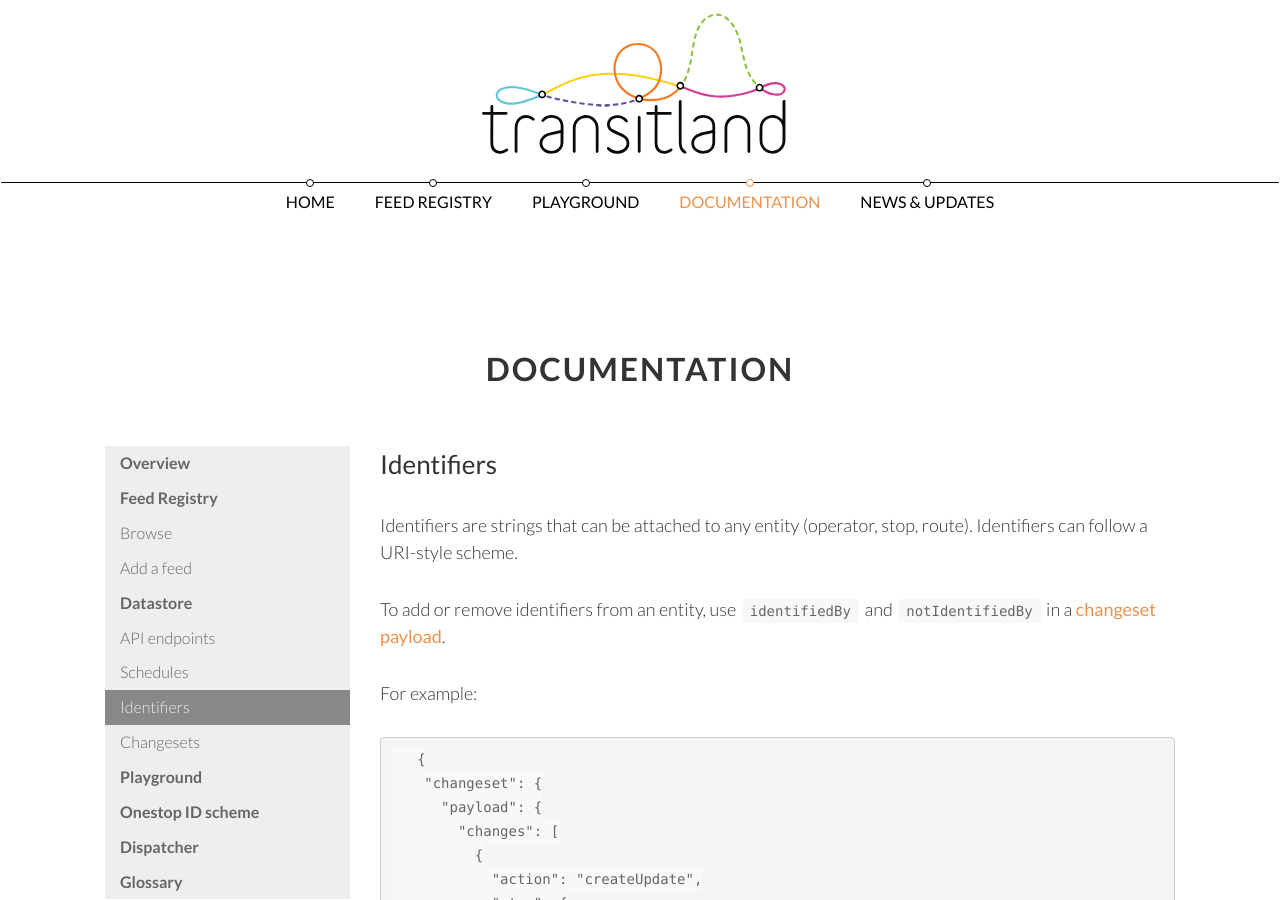
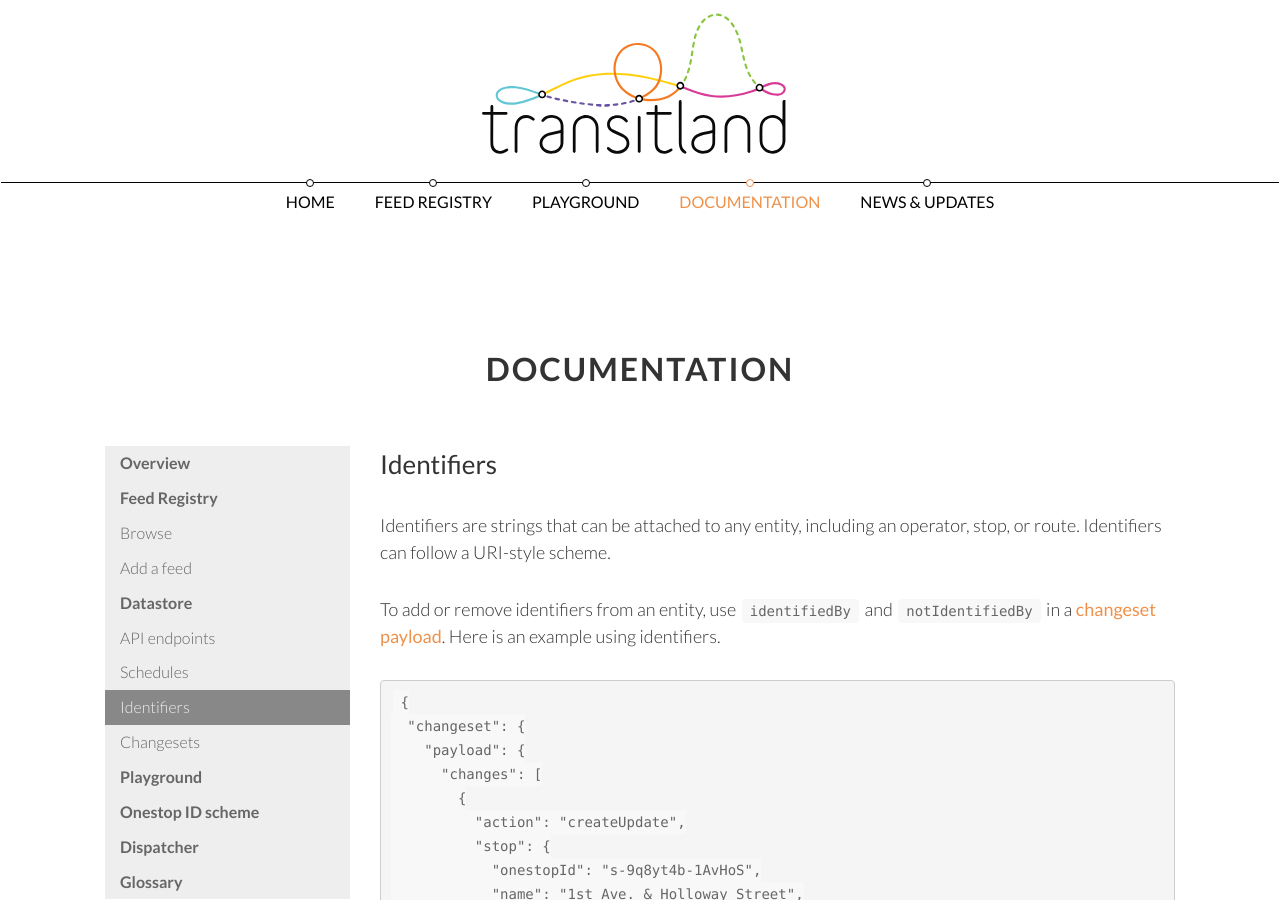
Before and after one commit to transitland/www-transit-land, a Jekyll site: the page built from documentation/datastore/identifiers.md, in a window 1280 px wide and 900 px high. Built offline with Jekyll 4.4.1, drawn with Linux system fonts in a browser that asks for light colours; nearby versions of some CDN libraries.

Commit message:
fix formatting and broken link in identifiers

`````diff
--- a/documentation/datastore/identifiers.md
+++ b/documentation/datastore/identifiers.md
@@ -3,29 +3,27 @@
 layout: documentation
 ---
 
-Identifiers are strings that can be attached to any entity (operator, stop, route). Identifiers can follow a URI-style scheme.
+Identifiers are strings that can be attached to any entity, including an operator, stop, or route. Identifiers can follow a URI-style scheme.
 
-To add or remove identifiers from an entity, use `identifiedBy` and `notIdentifiedBy` in a [changeset payload](changesets.md).
+To add or remove identifiers from an entity, use `identifiedBy` and `notIdentifiedBy` in a [changeset payload](changesets). Here is an example using identifiers.
 
-For example:
-
-  ````json
-  {
-    "changeset": {
-      "payload": {
-        "changes": [
-          {
-            "action": "createUpdate",
-            "stop": {
-              "onestopId": "s-9q8yt4b-1AvHoS",
-              "name": "1st Ave. & Holloway Street",
-              "identifiedBy": ["gtfs://sfmta/343"],
-              "notIdentifiedBy": ["gtfs://sfmta/422"]
-            }
+```json
+{
+  "changeset": {
+    "payload": {
+      "changes": [
+        {
+          "action": "createUpdate",
+          "stop": {
+            "onestopId": "s-9q8yt4b-1AvHoS",
+            "name": "1st Ave. & Holloway Street",
+            "identifiedBy": ["gtfs://sfmta/343"],
+            "notIdentifiedBy": ["gtfs://sfmta/422"]
           }
-        ]
-      },
-      "notes": "In this changeset, we are creating or editing a stop. If a stop with this Onestop ID already exists, we'll just update its name. If it does not already exist, we will create it."
-    }
+        }
+      ]
+    },
+    "notes": "In this changeset, we are creating or editing a stop. If a stop with this Onestop ID already exists, we'll just update its name. If it does not already exist, we will create it."
   }
-  ````
+}
+```
`````
